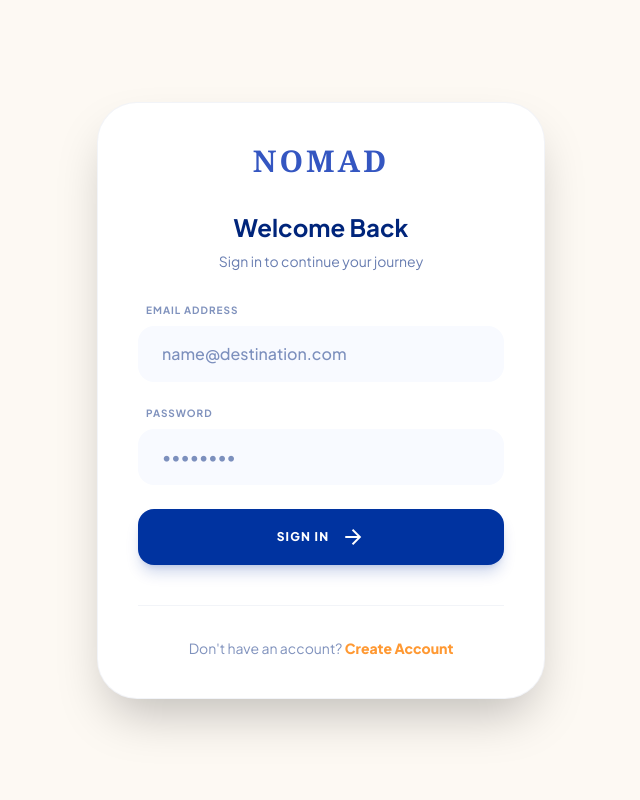
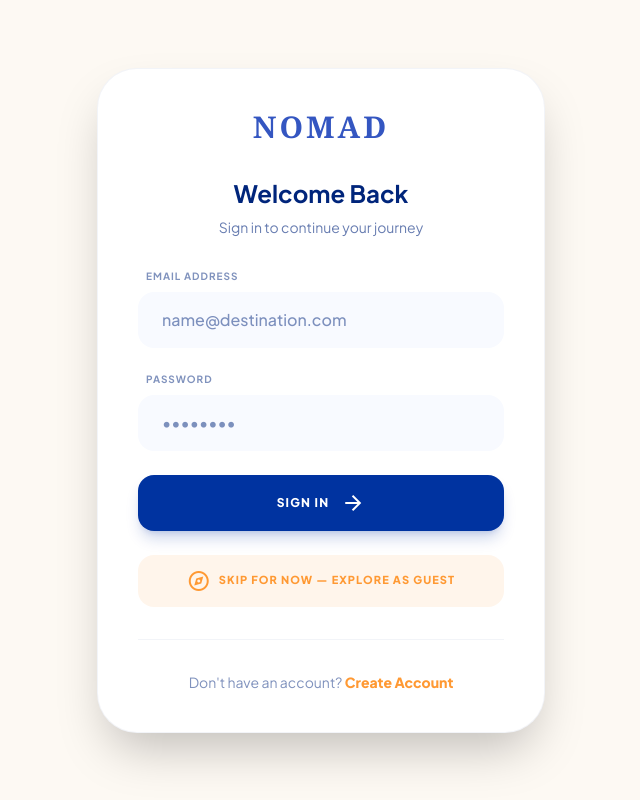
Before and after one commit to UtkarshChandak06/NOMAD, a React (Vite) app: page /login in a window 1280 px wide. Shown: the whole page, without its empty margins (319-959 px from the left). Built offline with nearby package versions, Linux system fonts and the light colour scheme.

Commit message:
feat: add Skip for now guest login + update documentation with Portfolio module

```diff
--- a/src/lib/AuthContext.jsx
+++ b/src/lib/AuthContext.jsx
@@ -35,6 +35,14 @@ export function AuthProvider({ children }) {
     return false
   }
 
+  const skipLogin = () => {
+    const guestUser = { name: 'Guest Explorer', email: 'guest@nomad.app', avatar: '' }
+    localStorage.setItem('nomad_user', JSON.stringify(guestUser))
+    localStorage.setItem('nomad_isLoggedIn', 'true')
+    setUser(guestUser)
+    return true
+  }
+
   const logout = () => {
     localStorage.removeItem('nomad_isLoggedIn')
     localStorage.removeItem('nomad_user')
@@ -42,7 +50,7 @@ export function AuthProvider({ children }) {
   }
 
   return (
-    <AuthContext.Provider value={{ user, isAuthenticated: !!user, loading, login, signup, logout }}>
+    <AuthContext.Provider value={{ user, isAuthenticated: !!user, loading, login, signup, skipLogin, logout }}>
       {!loading && children}
     </AuthContext.Provider>
   )
--- a/src/pages/Login.jsx
+++ b/src/pages/Login.jsx
@@ -7,7 +7,7 @@ export default function Login() {
   const [email, setEmail] = useState('')
   const [password, setPassword] = useState('')
   const [error, setError] = useState('')
-  const { login } = useAuth()
+  const { login, skipLogin } = useAuth()
   const navigate = useNavigate()
 
   const handleSubmit = (e) => {
@@ -17,6 +17,11 @@ export default function Login() {
     } else {
       setError('Invalid credentials or user not found. Please sign up first.')
     }
+  }
+
+  const handleSkip = () => {
+    skipLogin()
+    navigate('/')
   }
 
   return (
@@ -67,7 +72,18 @@ export default function Login() {
           </button>
         </form>
 
-        <div className="mt-10 pt-8 border-t border-[#00257b]/5">
+        {/* Skip for now */}
+        <div className="mt-6">
+          <button
+            onClick={handleSkip}
+            className="w-full py-3.5 bg-[#FF9933]/10 text-[#FF9933] font-black rounded-2xl hover:bg-[#FF9933]/20 transition-all flex justify-center items-center gap-2 uppercase tracking-widest text-[11px] group"
+          >
+            <Icon name="explore" className="text-sm group-hover:rotate-45 transition-transform" />
+            <span>Skip for now — Explore as Guest</span>
+          </button>
+        </div>
+
+        <div className="mt-8 pt-8 border-t border-[#00257b]/5">
             <p className="text-sm text-[#00257b]/50">
                 Don&apos;t have an account?{' '}
                 <Link to="/signup" className="text-[#FF9933] font-black hover:underline">Create Account</Link>
```
Also changed, not shown: 1 other file (tests, documents, lock files or other folders).
